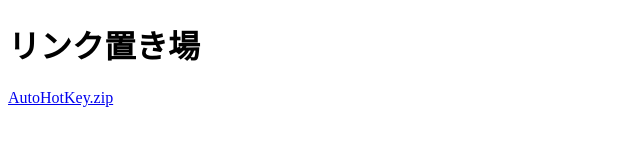
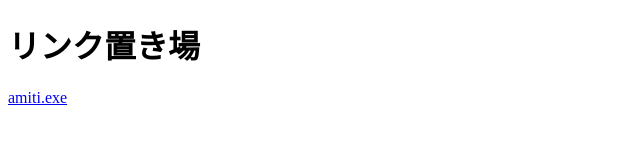
Before and after one commit to takoyaki4th/takoyaki4th.github.io, a plain HTML site: page index.html in a window 1280 px wide. Shown: the full height of the page, 0-640 px from the left. Drawn offline with Linux system fonts and the light colour scheme.

Commit message:
Update index.html

```diff
--- a/index.html
+++ b/index.html
@@ -9,7 +9,7 @@
     <h1>リンク置き場</h1>
     <div>
         <p>
-            <a href="AutoHotKey.zip" download>AutoHotKey.zip</a>
+            <a href="amiti.exe" download>amiti.exe</a>
         </p>
     </div>
 </body>
```
